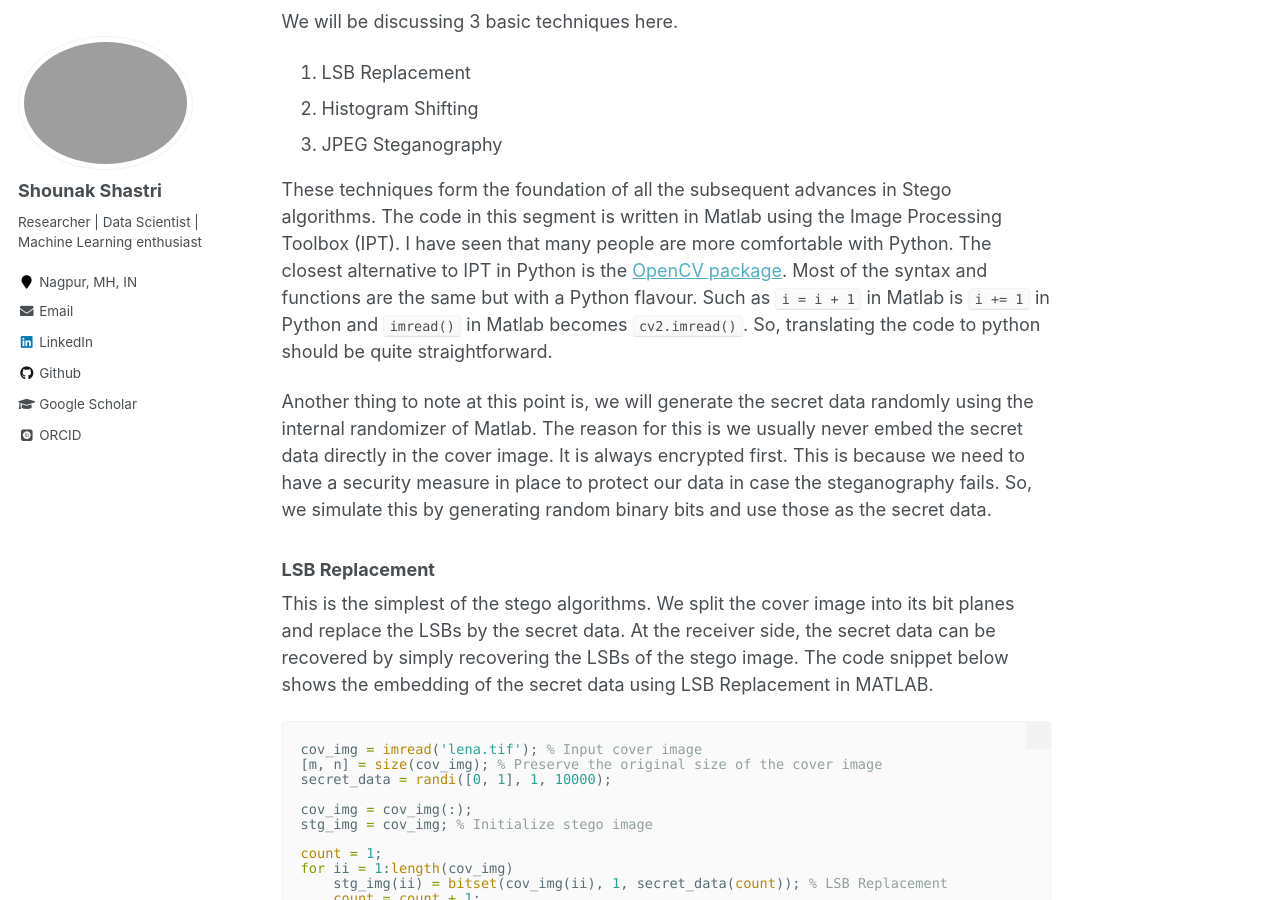
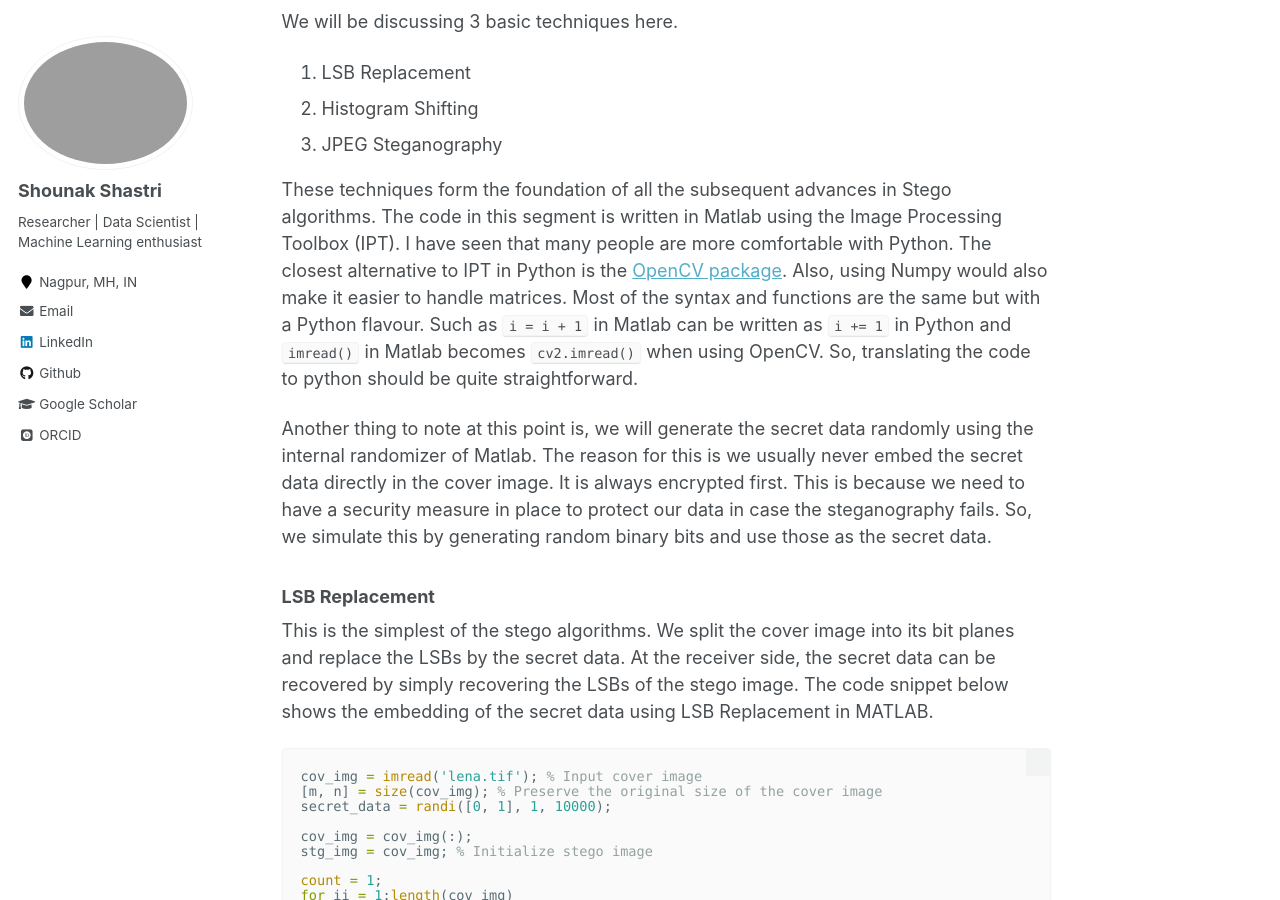
Before and after one commit to shounakshastri/shounakshastri.github.io, a Jekyll site: the page built from _Steganography/BasicStego.md, in a window 1280 px wide and 900 px high, scrolled down 2938 px. Built offline with Jekyll 4.4.1, drawn with Linux system fonts in a browser that asks for light colours; some web fonts are replaced; formulas are drawn with MathJax 3.

Commit message:
Updated basic stego

```diff
--- a/_Steganography/BasicStego.md
+++ b/_Steganography/BasicStego.md
@@ -77,7 +77,7 @@ We will be discussing 3 basic techniques here.
 2. Histogram Shifting
 3. JPEG Steganography
 
-These techniques form the foundation of all the subsequent advances in Stego algorithms. The code in this segment is written in Matlab using the Image Processing Toolbox (IPT). I have seen that many people are more comfortable with Python. The closest alternative to IPT in Python is the [OpenCV package](https://pypi.org/project/opencv-python/). Most of the syntax and functions are the same but with a Python flavour. Such as `i = i + 1` in Matlab is `i += 1` in Python and `imread()` in Matlab becomes `cv2.imread()`. So, translating the code to python should be quite straightforward.
+These techniques form the foundation of all the subsequent advances in Stego algorithms. The code in this segment is written in Matlab using the Image Processing Toolbox (IPT). I have seen that many people are more comfortable with Python. The closest alternative to IPT in Python is the [OpenCV package](https://pypi.org/project/opencv-python/). Also, using Numpy would also make it easier to handle matrices. Most of the syntax and functions are the same but with a Python flavour. Such as `i = i + 1` in Matlab can be written as `i += 1` in Python and `imread()` in Matlab becomes `cv2.imread()` when using OpenCV. So, translating the code to python should be quite straightforward.
 
 Another thing to note at this point is, we will generate the secret data randomly using the internal randomizer of Matlab. The reason for this is we usually never embed the secret data directly in the cover image. It is always encrypted first. This is because we need to have a security measure in place to protect our data in case the steganography fails. So, we simulate this by generating random binary bits and use those as the secret data.
 
```
